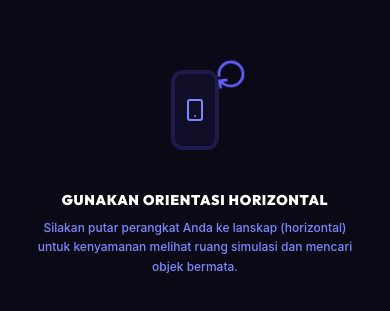
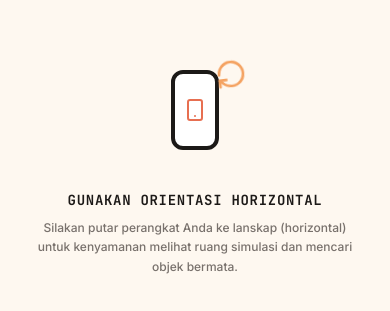
Before and after one commit to glenrioariesto/simulasi-ka-challenge, a React (Vite) app: page / in a window 390 px wide. Shown: the part 253-564 px from the top of the page. Built offline with nearby package versions, Linux system fonts and the light colour scheme.

Commit message:
style: apply warm cream and peach color palette matching the trash-sorter project

```diff
--- a/src/components/InteractiveGridBg.tsx
+++ b/src/components/InteractiveGridBg.tsx
@@ -45,7 +45,7 @@ export function InteractiveGridBg() {
 
     const handleClick = (e: MouseEvent) => {
       const target = e.target as HTMLElement;
-      if (target.closest('button') || target.closest('a')) return;
+      if (target.closest('button') || target.closest('a') || target.closest('object')) return;
 
       wavesRef.current.push({
         x: e.clientX,
@@ -59,7 +59,7 @@ export function InteractiveGridBg() {
 
     const handleTouchStart = (e: TouchEvent) => {
       const target = e.target as HTMLElement;
-      if (target.closest('button') || target.closest('a')) return;
+      if (target.closest('button') || target.closest('a') || target.closest('object')) return;
 
       if (e.touches.length > 0) {
         wavesRef.current.push({
@@ -81,8 +81,8 @@ export function InteractiveGridBg() {
     const spacing = 42;
 
     const draw = () => {
-      // Draw background gradient
-      ctx.fillStyle = '#0a0915';
+      // Draw background warm cream color matching trash sorter (#FEF8F0)
+      ctx.fillStyle = '#FEF8F0';
       ctx.fillRect(0, 0, canvas.width, canvas.height);
 
       const mouse = mouseRef.current;
@@ -145,15 +145,16 @@ export function InteractiveGridBg() {
 
           brightness = Math.min(1, brightness);
           const boxSize = 8 + brightness * 8;
-          const opacity = 0.04 + brightness * 0.55;
+          // Soft beige border lines
+          const opacity = 0.12 + brightness * 0.6;
 
-          // Soft Indigo / Violet cyber colors
-          ctx.strokeStyle = `rgba(99, 102, 241, ${opacity})`;
+          ctx.strokeStyle = `rgba(229, 195, 159, ${opacity})`;
           ctx.lineWidth = 1 + brightness;
           ctx.strokeRect(drawX - boxSize / 2, drawY - boxSize / 2, boxSize, boxSize);
 
           if (brightness > 0.3) {
-            ctx.fillStyle = `rgba(139, 92, 246, ${brightness * 0.3})`;
+            // Soft warm orange/peach center points
+            ctx.fillStyle = `rgba(249, 115, 22, ${brightness * 0.3})`;
             ctx.fillRect(drawX - 1.5, drawY - 1.5, 3, 3);
           }
         }
--- a/src/components/PortraitWarning.tsx
+++ b/src/components/PortraitWarning.tsx
@@ -2,26 +2,26 @@ import { RotateCw, Smartphone } from 'lucide-react';
 
 export function PortraitWarning() {
   return (
-    <div className="hidden portrait:flex fixed inset-0 z-[9999] bg-[#0a0915] text-indigo-200 flex-col items-center justify-center text-center p-6 select-none font-mono">
+    <div className="hidden portrait:flex fixed inset-0 z-[9999] bg-[#FEF8F0] text-[#1C1917] flex-col items-center justify-center text-center p-6 select-none font-mono">
       <div className="relative w-24 h-24 mb-8 flex items-center justify-center">
         {/* Phone frame with custom rotate animation */}
         <div
-          className="w-12 h-20 border-4 border-indigo-950 rounded-xl bg-[#0f0e26] flex items-center justify-center transition-transform"
+          className="w-12 h-20 border-4 border-[#1C1917] rounded-xl bg-white flex items-center justify-center transition-transform"
           style={{
             animation: 'portraitRotate 0.9s ease-in-out infinite'
           }}
         >
-          <Smartphone className="w-6 h-6 text-indigo-400" />
+          <Smartphone className="w-6 h-6 text-[#e76f51]" />
         </div>
 
         {/* Curved arrow indicator */}
-        <RotateCw className="w-8 h-8 text-indigo-500 absolute -top-1 -right-1 animate-spin" />
+        <RotateCw className="w-8 h-8 text-[#f4a261] absolute -top-1 -right-1 animate-spin" />
       </div>
 
-      <h2 className="text-sm font-black tracking-wider text-white mb-2 uppercase font-display">
+      <h2 className="text-sm font-black tracking-wider text-[#1C1917] mb-2 uppercase font-display">
         Gunakan Orientasi Horizontal
       </h2>
-      <p className="text-xs text-indigo-400 max-w-xs leading-relaxed font-sans font-medium">
+      <p className="text-xs text-[#78716C] max-w-xs leading-relaxed font-sans font-medium">
         Silakan putar perangkat Anda ke lanskap (horizontal) untuk kenyamanan melihat ruang simulasi dan mencari objek bermata.
       </p>
 
--- a/src/index.css
+++ b/src/index.css
@@ -1,25 +1,27 @@
-@import url('https://fonts.googleapis.com/css2?family=Outfit:wght@450;600;800;900&family=Plus+Jakarta+Sans:wght@450;600;700;800&family=JetBrains+Mono:wght@450;700&display=swap');
+@import url('https://fonts.googleapis.com/css2?family=Inter:wght@400;500;600;700&family=Space+Grotesk:wght@500;600;700&family=JetBrains+Mono:wght@400;500;650&display=swap');
 
 @import "tailwindcss";
 
-:root {
-  font-family: 'Plus Jakarta Sans', system-ui, -apple-system, sans-serif;
+@theme {
+  --font-sans: "Inter", "Space Grotesk", ui-sans-serif, system-ui, sans-serif;
+  --font-mono: "JetBrains Mono", ui-monospace, monospace;
 }
 
-.font-display {
-  font-family: 'Outfit', system-ui, -apple-system, sans-serif;
+:root {
+  font-family: var(--font-sans);
 }
 
-.font-mono {
-  font-family: 'JetBrains Mono', monospace;
+body {
+  background-color: #FEF8F0; /* Warm light cream background */
+  color: #1C1917; /* Dark slate text */
 }
 
-/* Custom animated background grid */
+/* Custom animated background grid matching peach/cream */
 .bg-grid-pattern {
   background-size: 40px 40px;
   background-image:
-    linear-gradient(to right, rgba(99, 102, 241, 0.05) 1px, transparent 1px),
-    linear-gradient(to bottom, rgba(99, 102, 241, 0.05) 1px, transparent 1px);
+    linear-gradient(to right, rgba(238, 212, 183, 0.15) 1px, transparent 1px),
+    linear-gradient(to bottom, rgba(238, 212, 183, 0.15) 1px, transparent 1px);
 }
 
 @keyframes pulse-ring {
@@ -40,7 +42,6 @@
   animation: pulse-ring 1.8s cubic-bezier(0.215, 0.61, 0.355, 1) infinite;
 }
 
-/* Custom keyframes for fade in */
 @keyframes fadeIn {
   from { opacity: 0; transform: scale(0.97) translateY(8px); }
   to { opacity: 1; transform: scale(1) translateY(0); }
@@ -50,7 +51,7 @@
   animation: fadeIn 0.4s cubic-bezier(0.16, 1, 0.3, 1) forwards;
 }
 
-/* Custom scrollbar */
+/* Custom scrollbars for light mode */
 ::-webkit-scrollbar {
   width: 6px;
   height: 6px;
@@ -59,11 +60,11 @@
   background: transparent;
 }
 ::-webkit-scrollbar-thumb {
-  background: rgba(99, 102, 241, 0.15);
+  background: rgba(238, 212, 183, 0.6);
   border-radius: 99px;
 }
 ::-webkit-scrollbar-thumb:hover {
-  background: rgba(99, 102, 241, 0.3);
+  background: rgba(229, 195, 159, 0.8);
 }
 
 /* Landscape Mode Lock */
--- a/src/pages/splash/SplashPage.tsx
+++ b/src/pages/splash/SplashPage.tsx
@@ -8,8 +8,8 @@ interface SplashPageProps {
 
 export function SplashPage({ onStart }: SplashPageProps) {
   return (
-    <div className="min-h-screen w-screen bg-[#0a0915] relative flex flex-col items-center justify-center p-4 md:p-6 text-indigo-200 scanlines select-none overflow-hidden animate-fadeIn">
-      {/* Interactive Canvas Background Grid */}
+    <div className="min-h-screen w-screen bg-[#FEF8F0] relative flex flex-col items-center justify-center p-4 md:p-6 select-none overflow-hidden animate-fadeIn">
+      {/* Warm Peach/Cream Interactive Grid Canvas */}
       <InteractiveGridBg />
 
       {/* Pusbuk Logo on Absolute Top Left - Responsive Size */}
@@ -23,28 +23,25 @@ export function SplashPage({ onStart }: SplashPageProps) {
 
       {/* Main Container */}
       <div className="z-10 max-w-xl w-full flex flex-col items-center text-center p-4">
-        {/* Title (h1) */}
-        <h1 className="text-3xl md:text-5xl font-extrabold tracking-tight font-display mb-3 select-none uppercase text-transparent bg-clip-text bg-gradient-to-r from-indigo-400 via-violet-400 to-fuchsia-500">
+        {/* Title (h1) with warm terracotta-to-peach gradient */}
+        <h1 className="text-3xl md:text-5xl font-black tracking-tight font-display mb-3 select-none uppercase text-transparent bg-clip-text bg-gradient-to-r from-[#e76f51] to-[#f4a261]">
           Detektor Pintar KA
         </h1>
 
-        {/* Subtitle (h2) */}
-        <h2 className="text-xs md:text-sm font-mono text-indigo-400 mb-8 uppercase tracking-widest font-black">
+        {/* Subtitle (h2) in Space Grotesk/sans style */}
+        <h2 className="text-xs md:text-sm font-mono text-[#78716C] mb-8 uppercase tracking-widest font-black">
           Simulasi Identifikasi Kecerdasan Artifisial
         </h2>
 
-        {/* Start Button */}
+        {/* Start Button - Matches trash sorter solid border style */}
         <button
           type="button"
           onClick={onStart}
-          className="group relative px-10 py-4 bg-gradient-to-r from-indigo-600 via-violet-600 to-fuchsia-600 rounded-xl font-bold text-xs md:text-sm tracking-wider uppercase transition-all duration-300 cursor-pointer shadow-lg hover:shadow-indigo-500/20 hover:scale-[1.03] active:scale-[0.98]"
+          className="group relative px-10 py-4 bg-[#FFFFFF] hover:bg-[#FEF8F0] border-[3px] border-[#1C1917] rounded-2xl font-black text-xs md:text-sm tracking-wider uppercase transition-all duration-300 cursor-pointer shadow-[4px_4px_0px_rgba(28,25,23,1)] active:translate-x-[2px] active:translate-y-[2px] active:shadow-[2px_2px_0px_rgba(28,25,23,1)]"
         >
-          {/* Inner Glow Border */}
-          <span className="absolute inset-px bg-[#0a0915] rounded-[10px] group-hover:bg-transparent transition-colors duration-300"></span>
-
           {/* Label */}
-          <span className="relative z-10 flex items-center gap-2 group-hover:text-white text-indigo-300 font-mono transition-colors">
-            <Play className="w-4 h-4 text-indigo-400 group-hover:text-white fill-none" />
+          <span className="relative z-10 flex items-center gap-2 text-[#1C1917] font-mono">
+            <Play className="w-4 h-4 text-[#e76f51] fill-[#e76f51]" />
             <span>Mulai Simulasi</span>
           </span>
         </button>
```
Also changed, not shown: src/pages/arena/ArenaPage.tsx (+20 -20 lines), src/pages/result/ResultPage.tsx (+46 -48 lines).
